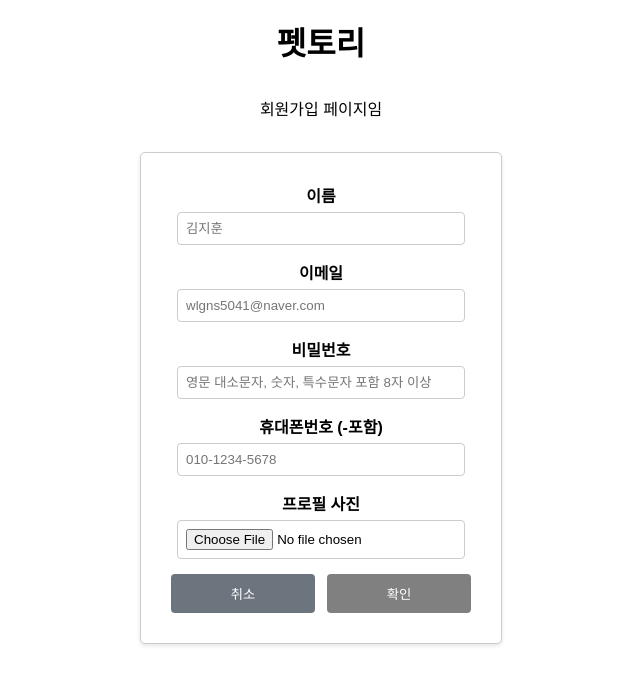
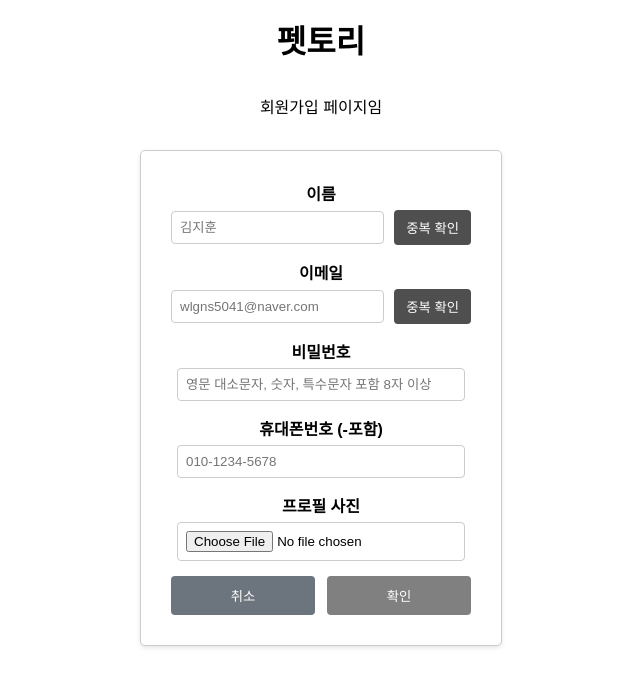
Before and after one commit to SJ-Petory/Petroy-FrontEnd, a React (Create React App) app: page /signUp in a window 1280 px wide. Shown: the top 686 px of the page, without its empty margins (319-959 px from the left). Built offline with nearby package versions, Linux system fonts and the light colour scheme.

Commit message:
[feat #4] 중복체크 추가, 에러 처리 추가

```diff
--- a/src/pages/signUpPage.js
+++ b/src/pages/signUpPage.js
@@ -13,6 +13,10 @@ function SignUpPage() {
         image: null
     });
     const [isFormValid, setIsFormValid] = useState(false);
+    const [emailError, setEmailError] = useState('');
+    const [nameError, setNameError] = useState('');
+    const [emailChecked, setEmailChecked] = useState(false);
+    const [nameChecked, setNameChecked] = useState(false);
 
     const handleHomeClick = () => {
         navigate('/');
@@ -24,6 +28,16 @@ function SignUpPage() {
             ...prevData,
             [name]: files ? files[0] : value
         }));
+
+        if (name === 'name') {
+            setNameChecked(false);
+            setNameError('이름 중복 확인을 해주세요.');
+        }
+
+        if (name === 'email') {
+            setEmailChecked(false);
+            setEmailError('이메일 중복 확인을 해주세요.');
+        }
     };
 
     const validateForm = () => {
@@ -32,12 +46,46 @@ function SignUpPage() {
         const passwordValid = /(?=.*[a-z])(?=.*[A-Z])(?=.*\d)(?=.*[@$!%*?&])[A-Za-z\d@$!%*?&]{8,}/.test(formData.password);
         const phoneValid = /^\d{3}-\d{4}-\d{4}$/.test(formData.phone);
 
-        setIsFormValid(nameValid && emailValid && passwordValid && phoneValid);
+        setIsFormValid(nameValid && emailValid && passwordValid && phoneValid && emailChecked && nameChecked);
     };
 
     useEffect(() => {
         validateForm();
-    }, [formData]);
+    }, [formData, emailChecked, nameChecked]);
+
+    const checkEmailDuplicate = async () => {
+        try {
+            const response = await axios.get('/members/check-email', { params: { email: formData.email } });
+            if (response.data) {
+                setEmailError('이메일이 중복되었습니다.');
+                setEmailChecked(false);
+            } else {
+                setEmailError('');
+                setEmailChecked(true);
+            }
+        } catch (error) {
+            console.error(error);
+            setEmailError('이메일 중복 검사 중 오류가 발생했습니다.');
+            setEmailChecked(false);
+        }
+    };
+
+    const checkNameDuplicate = async () => {
+        try {
+            const response = await axios.get('/members/check-name', { params: { name: formData.name } });
+            if (response.data) {
+                setNameError('이름이 중복되었습니다.');
+                setNameChecked(false);
+            } else {
+                setNameError('');
+                setNameChecked(true);
+            }
+        } catch (error) {
+            console.error(error);
+            setNameError('이름 중복 검사 중 오류가 발생했습니다.');
+            setNameChecked(false);
+        }
+    };
 
     const handleSubmit = async (e) => {
         e.preventDefault();
@@ -51,7 +99,7 @@ function SignUpPage() {
         }
 
         try {
-            const response = await axios.post('/member', data, {
+            const response = await axios.post('/members', data, {
                 headers: {
                     'Content-Type': 'multipart/form-data'
                 }
@@ -69,8 +117,9 @@ function SignUpPage() {
             <p>회원가입 페이지임</p>
             <div className='signUpFull'>
                 <form onSubmit={handleSubmit}>
-                    <div className="loginFormGroup">
+                    <div className="signUpFormGroup">
                         <label htmlFor="name">이름</label>
+                        <div className="inputGroup">
                             <input
                                 type="text"
                                 id="name"
@@ -81,9 +130,13 @@ function SignUpPage() {
                                 value={formData.name}
                                 onChange={handleChange}
                             />
+                            <button type="button" onClick={checkNameDuplicate}>중복 확인</button>
+                        </div>
+                        {nameError && <p className="error">{nameError}</p>}
                     </div>
                     <div className="signUpFormGroup">
                         <label htmlFor="email">이메일</label>
+                        <div className="inputGroup">
                             <input
                                 type="email"
                                 id="email"
@@ -93,6 +146,9 @@ function SignUpPage() {
                                 value={formData.email}
                                 onChange={handleChange}
                             />
+                            <button type="button" onClick={checkEmailDuplicate}>중복 확인</button>
+                        </div>
+                        {emailError && <p className="error">{emailError}</p>}
                     </div>
                     <div className="signUpFormGroup">
                         <label htmlFor="password">비밀번호</label>
@@ -135,9 +191,7 @@ function SignUpPage() {
                         <button
                             type="submit"
                             disabled={!isFormValid}
-                            style={{
-                                backgroundColor: isFormValid ? 'green' : 'gray'
-                            }}
+                            className={`submitBtn ${isFormValid ? 'active' : 'inactive'}`}
                         >
                             확인
                         </button>
--- a/src/styles/signUpPage.css
+++ b/src/styles/signUpPage.css
@@ -64,3 +64,52 @@ p {
 .signUpButtonGroup button:hover {
     opacity: 0.9;
 }
+
+.error {
+    color: red;
+    font-size: 0.875em;
+    margin-top: 5px;
+}
+
+.inputGroup {
+    display: flex;
+    align-items: center;
+}
+
+.inputGroup input {
+    flex: 1;
+    margin-right: 10px;
+}
+
+.inputGroup button {
+    padding: 8px 12px;
+    border: none;
+    border-radius: 4px;
+    background-color: #4f4f4f;
+    color: #fff;
+    cursor: pointer;
+}
+
+.inputGroup button:hover {
+    background-color: #b34b00;
+}
+
+.error {
+    color: red;
+    font-size: 0.875em;
+    margin-top: 5px;
+}
+
+.submitBtn.active {
+    background-color: green;
+    cursor: pointer;
+}
+
+.submitBtn.inactive {
+    background-color: gray;
+    cursor: not-allowed;
+}
+
+.submitBtn.inactive:hover {
+    background-color: gray;
+}
```
Also changed, not shown: 1 other file (tests, documents, lock files or other folders). Lines whose indentation alone changed are shown as unchanged.
